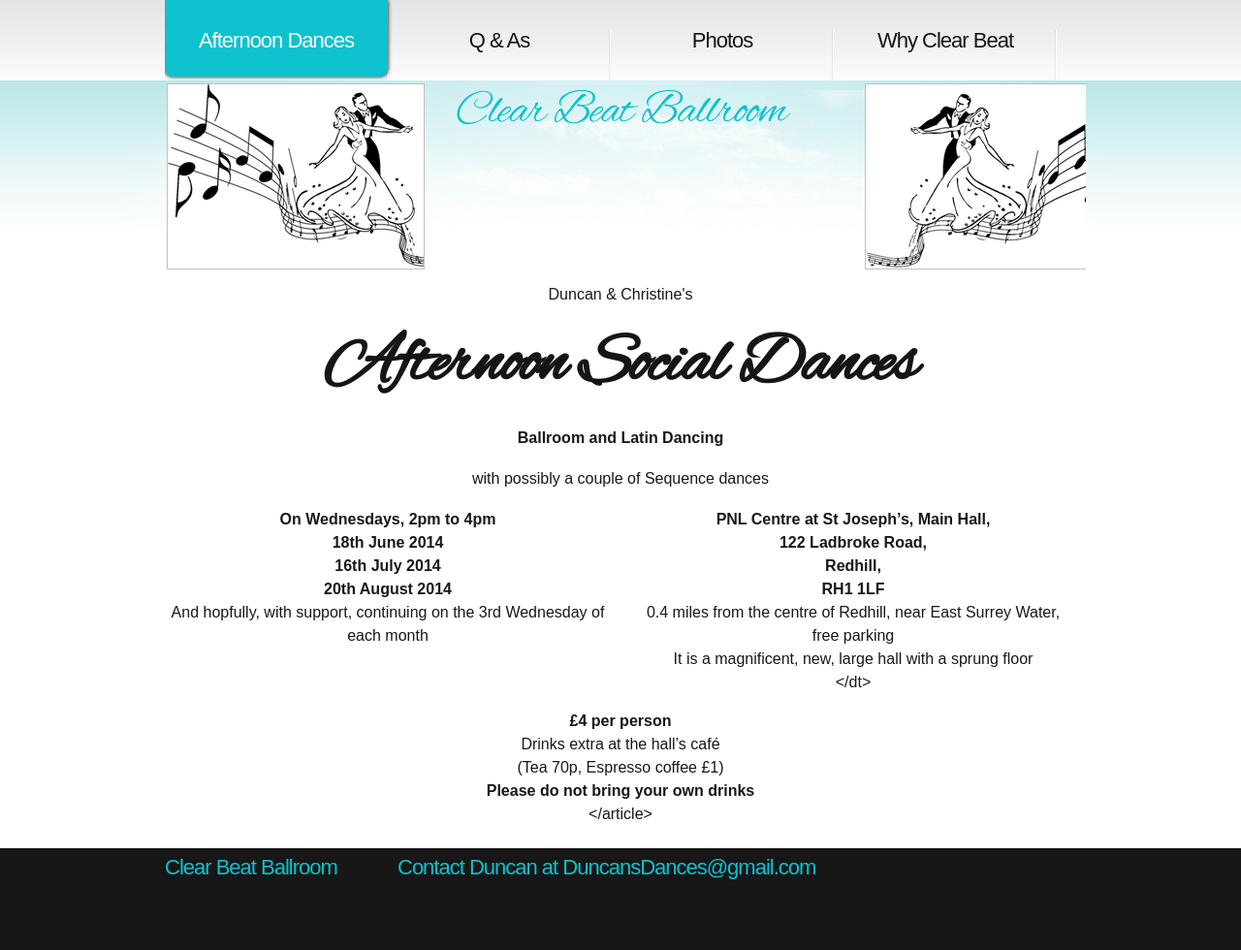
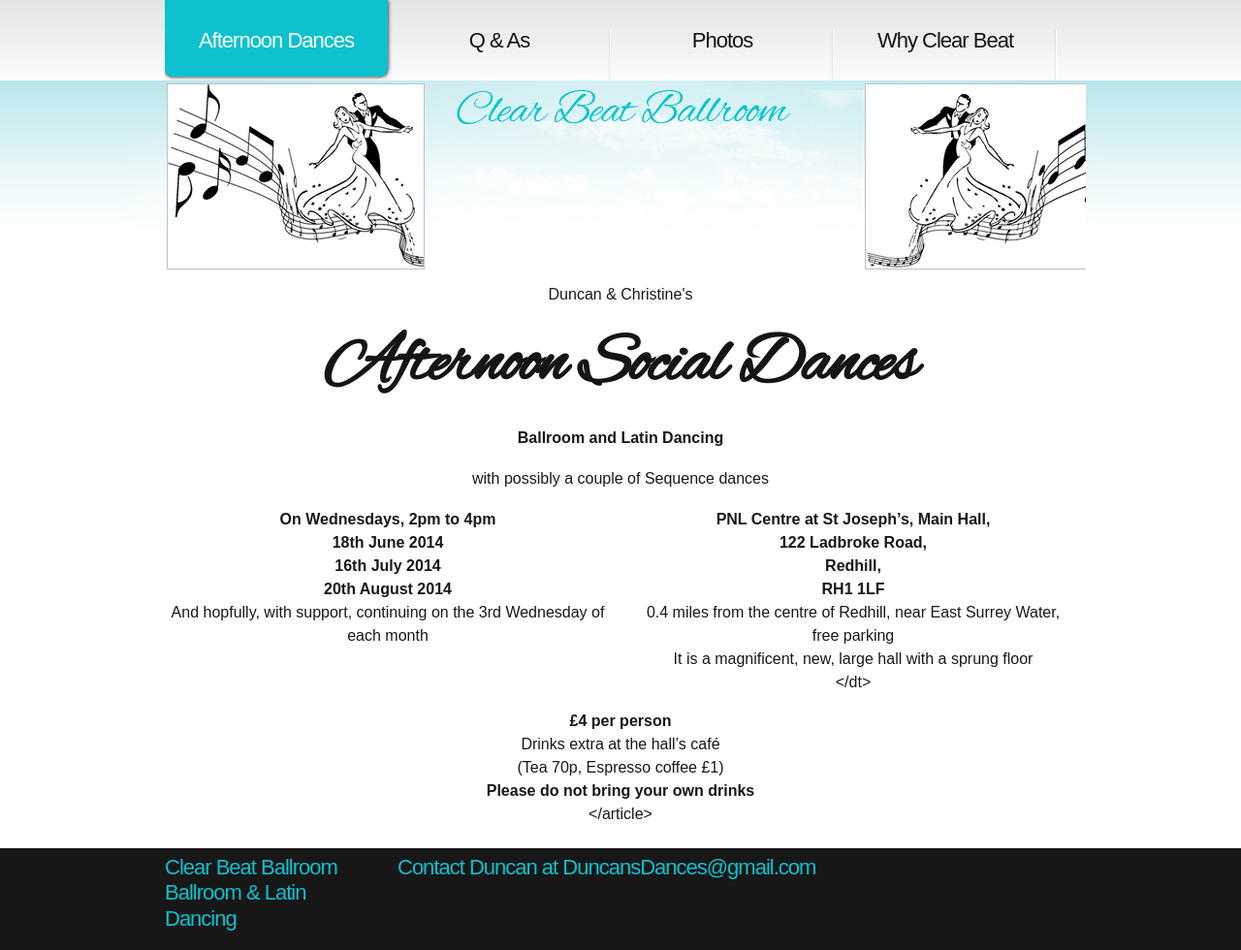
Before and after one commit to ramsayd/duncansdances, a Jekyll site: the page built from 00_index.md, in a window 1280 px wide. Shown: the whole page at 97% size. Built offline with Jekyll 4.4.1, drawn with Linux system fonts in a browser that asks for light colours; before the commit the page ends 927 px from its top, so only the background shows below that.

Commit message:
Update page.html

```diff
--- a/_layouts/page.html
+++ b/_layouts/page.html
@@ -90,6 +90,7 @@
 					<div class="grid_3">
 						<div class="footer-text">
 							<b><strong>Clear Beat Ballroom </b>
+							<b><strong>Ballroom & Latin Dancing</b>
 						</div>
 					</div>
 					<div class="grid_9">
```
